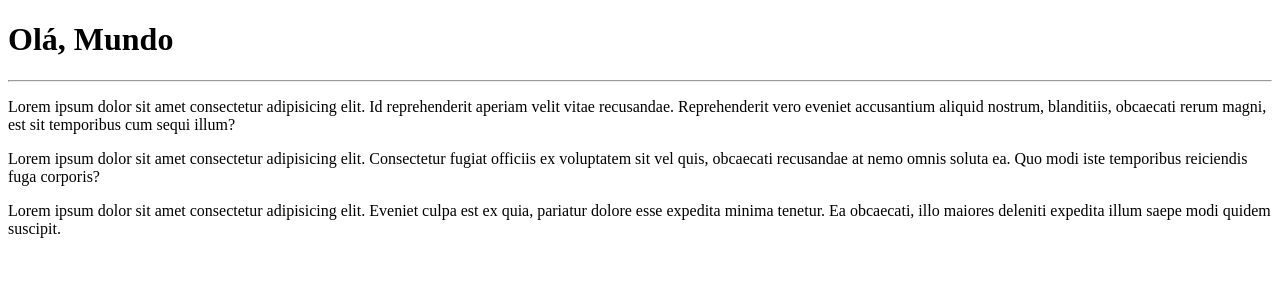
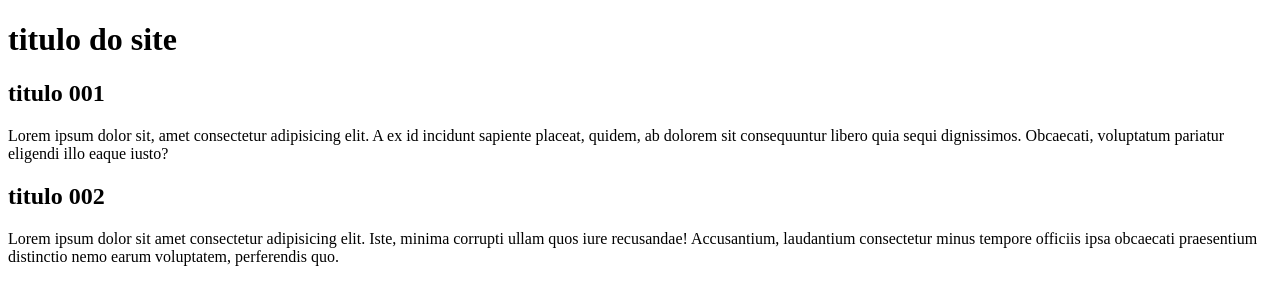
Before and after one commit to DaviiFontenele/Ola-Mundo, a plain HTML site: page site-exemplo/index.html in a window 1280 px wide. Drawn offline with Linux system fonts and the light colour scheme.

Commit message:
atualização no index

```diff
--- a/site-exemplo/index.html
+++ b/site-exemplo/index.html
@@ -3,15 +3,22 @@
 <head>
     <meta charset="UTF-8">
     <meta name="viewport" content="width=device-width, initial-scale=1.0">
-    <title>Meu primeiro site em repositorio</title>
+    <title>titulo do site</title>
 </head>
 <body>
-    <h1>Olá, Mundo </h1>
-    <hr>
-    <p>Lorem ipsum dolor sit amet consectetur adipisicing elit. Id reprehenderit aperiam velit vitae recusandae. Reprehenderit vero eveniet accusantium aliquid nostrum, blanditiis, obcaecati rerum magni, est sit temporibus cum sequi illum?</p>
-    <p>
-        Lorem ipsum dolor sit amet consectetur adipisicing elit. Consectetur fugiat officiis ex voluptatem sit vel quis, obcaecati recusandae at nemo omnis soluta ea. Quo modi iste temporibus reiciendis fuga corporis?
-    </p>
-    <p>Lorem ipsum dolor sit amet consectetur adipisicing elit. Eveniet culpa est ex quia, pariatur dolore esse expedita minima tenetur. Ea obcaecati, illo maiores deleniti expedita illum saepe modi quidem suscipit.</p>
+    <main>
+        <header>
+            <h1>titulo do site</h1>
+        </header>
+    </main>
+    <article>
+        <h2>titulo 001</h2>
+        <p>Lorem ipsum dolor sit, amet consectetur adipisicing elit. A ex id incidunt sapiente placeat, quidem, ab dolorem sit consequuntur libero quia sequi dignissimos. Obcaecati, voluptatum pariatur eligendi illo eaque iusto?</p>
+    </article>
+    <article>
+        <h2>titulo 002</h2>
+        <p>Lorem ipsum dolor sit amet consectetur adipisicing elit. Iste, minima corrupti ullam quos iure recusandae! Accusantium, laudantium consectetur minus tempore officiis ipsa obcaecati praesentium distinctio nemo earum voluptatem, perferendis quo.</p>
+    </article>
 </body>
 </html>
+<!-- esse html me ensinou a realizar branch-->
```
